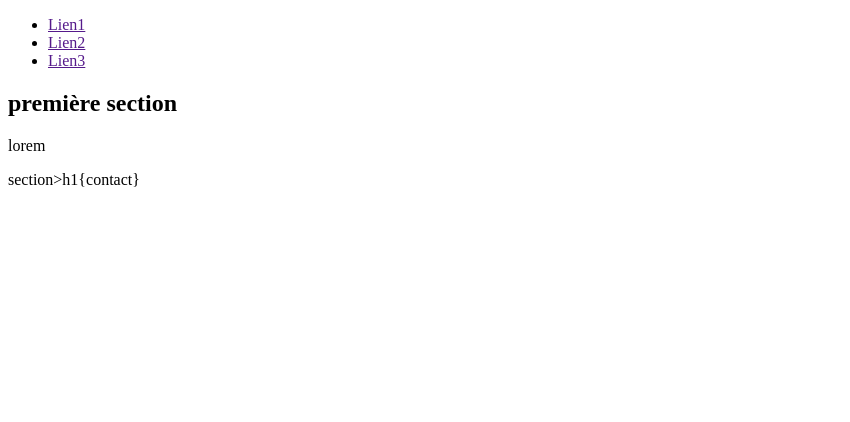
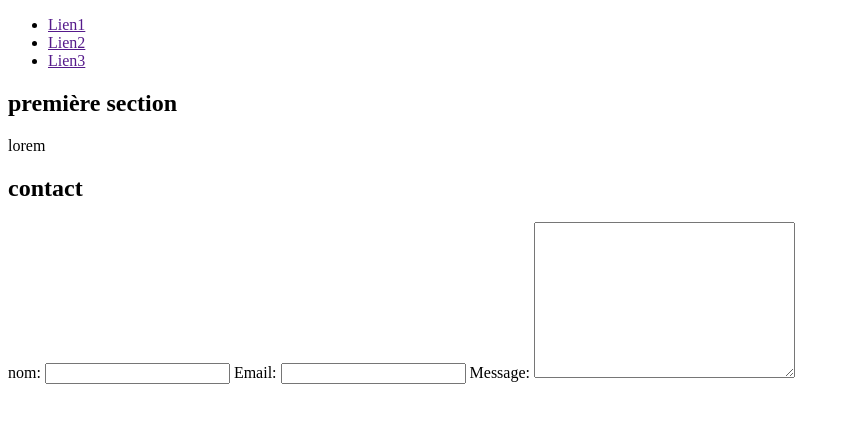
Before and after one commit to sebreye/emmet2, a plain HTML site: page index.html in a window 1280 px wide. Shown: the whole page, without its empty margins (0-850 px from the left). Drawn offline with Linux system fonts and the light colour scheme.

Commit message:
2ème partie

```diff
--- a/index.html
+++ b/index.html
@@ -18,7 +18,15 @@
         <h1>première section</h1>
         <p>lorem</p>
     </section>
-    section>h1{contact}
+    <section>
+        <h1>contact</h1>
+        <label for="">nom:</label>
+        <input type="text">
+        <label for="">Email:</label>
+        <input type="text">
+        <label for="">Message:</label>
+        <textarea name="" id="" cols="30" rows="10"></textarea>
+    </section>
 
 
 </body>
```
